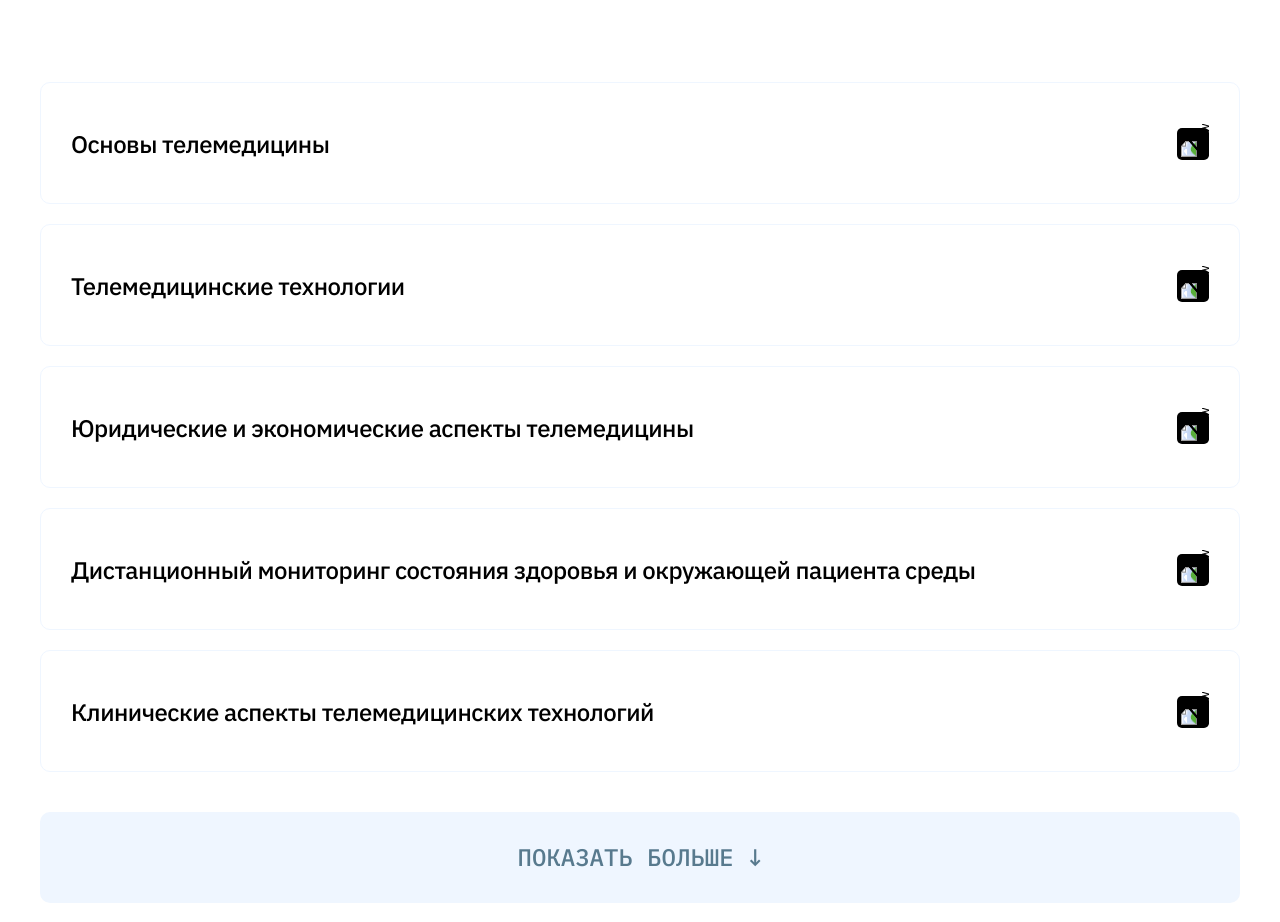
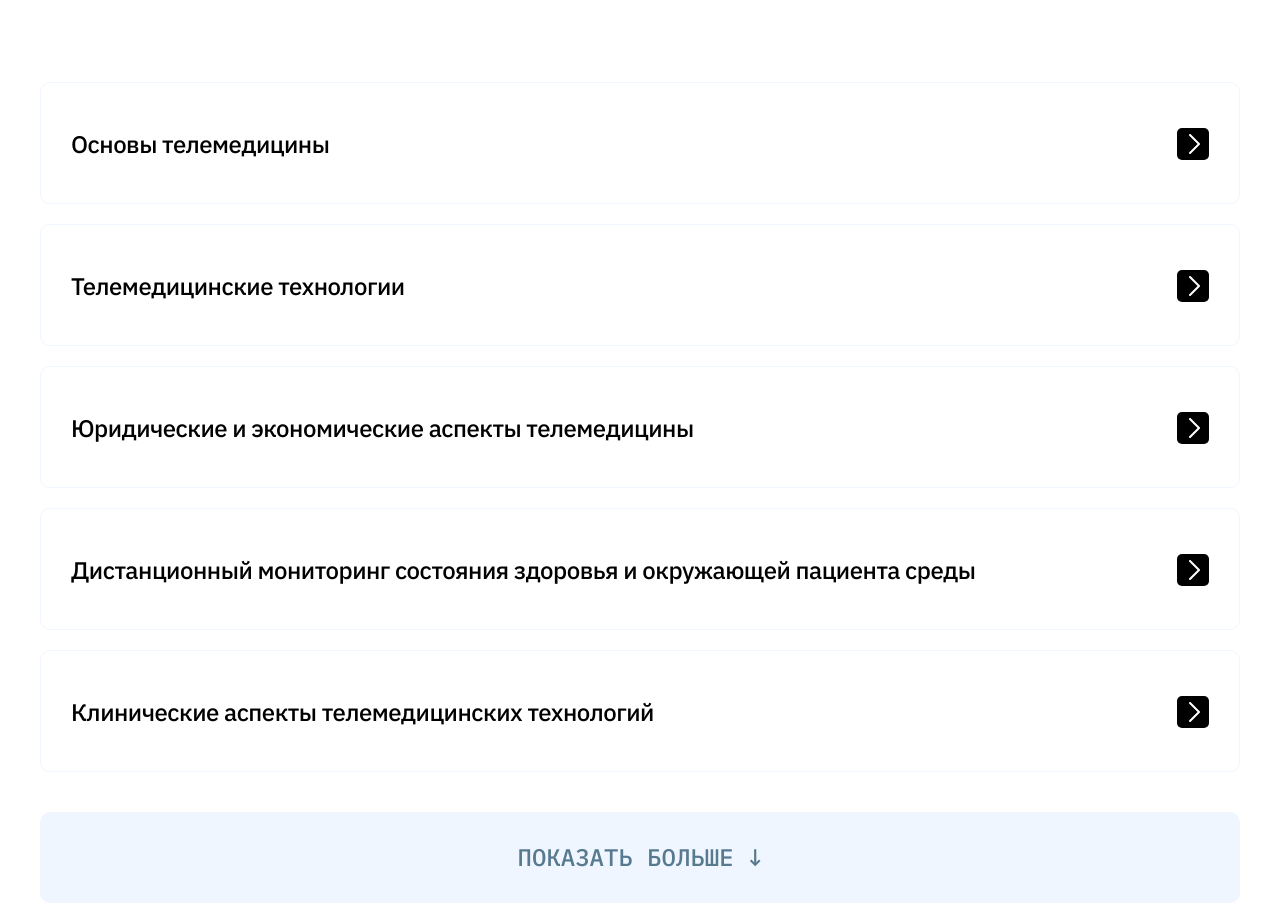
Before and after one commit to DrusJs/ccm-final, a plain HTML site: page program/telemedicine/index.html in a window 1280 px wide. Shown: the part 2900-3822 px from the top of the page. Drawn offline with Linux system fonts and the light colour scheme.

Commit message:
fix parhs 2

```diff
--- a/program/telemedicine/index.html
+++ b/program/telemedicine/index.html
@@ -90,7 +90,7 @@
                             <div class="faq-accordion-head">
                                 Основы телемедицины
                                 <button class="faq-accordion-button">
-                                    <img src="src="../../img/arrow-icon.svg"" alt="arrow">
+                                    <img src="../../img/arrow-icon.svg" alt="arrow">
                                 </button>
                             </div>
                             <div class="faq-accordion-content">
@@ -108,7 +108,7 @@
                             <div class="faq-accordion-head">
                                 Телемедицинские технологии
                                 <button class="faq-accordion-button">
-                                    <img src="src="../../img/arrow-icon.svg"" alt="arrow">
+                                    <img src="../../img/arrow-icon.svg" alt="arrow">
                                 </button>
                             </div>
                             <div class="faq-accordion-content">
@@ -123,7 +123,7 @@
                             <div class="faq-accordion-head">
                                 Юридические и экономические аспекты телемедицины
                                 <button class="faq-accordion-button">
-                                    <img src="src="../../img/arrow-icon.svg"" alt="arrow">
+                                    <img src="../../img/arrow-icon.svg" alt="arrow">
                                 </button>
                             </div>
                             <div class="faq-accordion-content">
@@ -145,7 +145,7 @@
                             <div class="faq-accordion-head">
                                 Дистанционный мониторинг состояния здоровья и окружающей пациента среды
                                 <button class="faq-accordion-button">
-                                    <img src="src="../../img/arrow-icon.svg"" alt="arrow">
+                                    <img src="../../img/arrow-icon.svg" alt="arrow">
                                 </button>
                             </div>
                             <div class="faq-accordion-content">
@@ -166,7 +166,7 @@
                             <div class="faq-accordion-head">
                                 Клинические аспекты телемедицинских технологий
                                 <button class="faq-accordion-button">
-                                    <img src="src="../../img/arrow-icon.svg"" alt="arrow">
+                                    <img src="../../img/arrow-icon.svg" alt="arrow">
                                 </button>
                             </div>
                             <div class="faq-accordion-content">
@@ -184,7 +184,7 @@
                             <div class="faq-accordion-head">
                                 Организационные вопросы внедрение телемедицинских технологий
                                 <button class="faq-accordion-button">
-                                    <img src="src="../../img/arrow-icon.svg"" alt="arrow">
+                                    <img src="../../img/arrow-icon.svg" alt="arrow">
                                 </button>
                             </div>
                             <div class="faq-accordion-content">
@@ -201,7 +201,7 @@
                             <div class="faq-accordion-head">
                                 Проект «Персональные медицинские помощники»
                                 <button class="faq-accordion-button">
-                                    <img src="src="../../img/arrow-icon.svg"" alt="arrow">
+                                    <img src="../../img/arrow-icon.svg" alt="arrow">
                                 </button>
                             </div>
                             <div class="faq-accordion-content">
@@ -217,7 +217,7 @@
                             <div class="faq-accordion-head">
                                  Использование больших языковых моделей при применение телемедицинских технологий. Будущее развитие телемедицинских технологий
                                 <button class="faq-accordion-button">
-                                    <img src="src="../../img/arrow-icon.svg"" alt="arrow">
+                                    <img src="../../img/arrow-icon.svg" alt="arrow">
                                 </button>
                             </div>
                             <div class="faq-accordion-content">
```
Also changed, not shown: program/vr-ar-medicine/index.html (+4 -4 lines).
